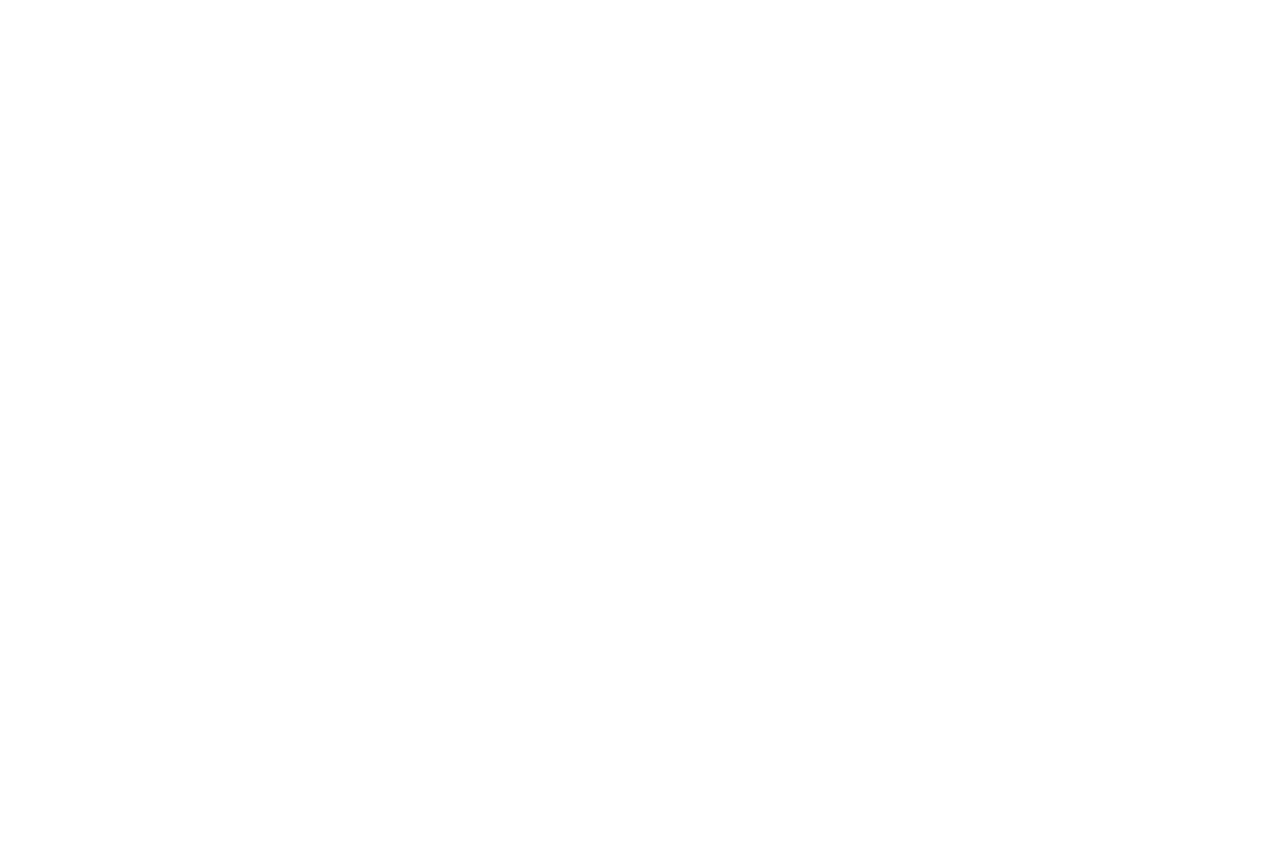
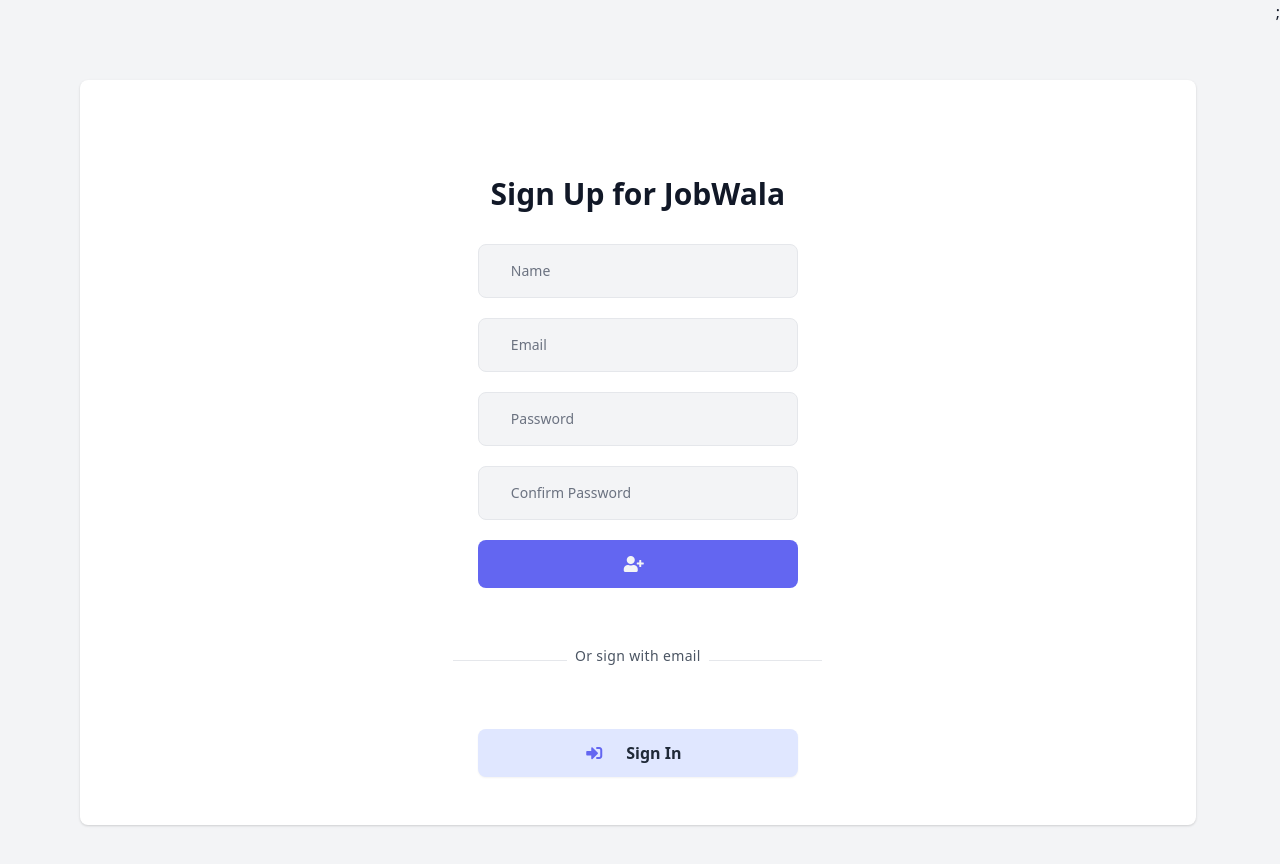
Before and after one commit to Mu5h1e/JobApplicationMERNapp, a React (Create React App) app in the folder frontend/: page /register in a window 1280 px wide. Shown: the top 864 px of the page. Before the commit the page ends 800 px from the top, so only its background shows below. Built offline with nearby package versions, Linux system fonts and the light colour scheme.

Commit message:
frontend for registeration complete

```diff
--- a/frontend/src/index.js
+++ b/frontend/src/index.js
@@ -3,7 +3,7 @@
 import {BrowserRouter, Route, Redirect, Switch} from 'react-router-dom'
 import App from './App';
 import Register from './screens/register'
-
+import 'react-toastify/dist/ReactToastify.css'
 ReactDOM.render(
   <BrowserRouter>
     <switch>
--- a/frontend/src/screens/register.jsx
+++ b/frontend/src/screens/register.jsx
@@ -22,7 +22,7 @@
         e.preventDefault()
         if(name && email && password1) {
             if(password1 === password2) {
-                axios.post(`${process.env.REACT_APP_API_URL}/register`, {
+                axios.post(`http://localhost:5000/api/register`, {
                     name,email,password:password1
                 }).then(res => {
                     setFormData({
@@ -45,9 +45,78 @@
     }
 
     return(
-        <div className='min-h-screen bg-grat-100 text-gray-900 flex justify-center'>
-            {isAuth() ? <Redirect to='/'/> : null}
+        <div className='min-h-screen bg-gray-100 text-gray-900 flex justify-center'>
+        {isAuth() ? <Redirect to='/' /> : null}
+        <ToastContainer />
+        <div className='max-w-screen-xl m-0 sm:m-20 bg-white shadow sm:rounded-lg flex justify-center flex-1'>
+          <div className='lg:w-1/2 xl:w-5/12 p-6 sm:p-12'>
+            <div className='mt-12 flex flex-col items-center'>
+              <h1 className='text-2xl xl:text-3xl font-extrabold'>
+                Sign Up for JobWala
+              </h1>
+
+              <form
+                className='w-full flex-1 mt-8 text-indigo-500'
+                onSubmit={handleSubmit}
+              >
+                <div className='mx-auto max-w-xs relative '>
+                  <input
+                    className='w-full px-8 py-4 rounded-lg font-medium bg-gray-100 border border-gray-200 placeholder-gray-500 text-sm focus:outline-none focus:border-gray-400 focus:bg-white'
+                    type='text'
+                    placeholder='Name'
+                    onChange={handleChange('name')}
+                    value={name}
+                  />
+                  <input
+                    className='w-full px-8 py-4 rounded-lg font-medium bg-gray-100 border border-gray-200 placeholder-gray-500 text-sm focus:outline-none focus:border-gray-400 focus:bg-white mt-5'
+                    type='email'
+                    placeholder='Email'
+                    onChange={handleChange('email')}
+                    value={email}
+                  />
+                  <input
+                    className='w-full px-8 py-4 rounded-lg font-medium bg-gray-100 border border-gray-200 placeholder-gray-500 text-sm focus:outline-none focus:border-gray-400 focus:bg-white mt-5'
+                    type='password'
+                    placeholder='Password'
+                    onChange={handleChange('password1')}
+                    value={password1}
+                  />
+                  <input
+                    className='w-full px-8 py-4 rounded-lg font-medium bg-gray-100 border border-gray-200 placeholder-gray-500 text-sm focus:outline-none focus:border-gray-400 focus:bg-white mt-5'
+                    type='password'
+                    placeholder='Confirm Password'
+                    onChange={handleChange('password2')}
+                    value={password2}
+                  />
+                  <button
+                    type='submit'
+                    className='mt-5 tracking-wide font-semibold bg-indigo-500 text-gray-100 w-full py-4 rounded-lg hover:bg-indigo-700 transition-all duration-300 ease-in-out flex items-center justify-center focus:shadow-outline focus:outline-none'
+                  >
+                    <i className='fas fa-user-plus fa 1x w-6  -ml-2' />
+                  </button>
+                </div>
+                <div className='my-12 border-b text-center'>
+                  <div className='leading-none px-2 inline-block text-sm text-gray-600 tracking-wide font-medium bg-white transform translate-y-1/2'>
+                    Or sign with email
+                  </div>
+                </div>
+                <div className='flex flex-col items-center'>
+                  <a
+                    className='w-full max-w-xs font-bold shadow-sm rounded-lg py-3
+             bg-indigo-100 text-gray-800 flex items-center justify-center transition-all duration-300 ease-in-out focus:outline-none hover:shadow focus:shadow-sm focus:shadow-outline mt-5'
+                    href='/login'
+                    target='_self'
+                  >
+                    <i className='fas fa-sign-in-alt fa 1x w-6  -ml-2 text-indigo-500' />
+                    <span className='ml-4'>Sign In</span>
+                  </a>
+                </div>
+              </form>
+            </div>
+          </div>
         </div>
+        ;
+      </div>
     )
 }
 
```
Also changed, not shown: 1 other file (tests, documents, lock files or other folders).
